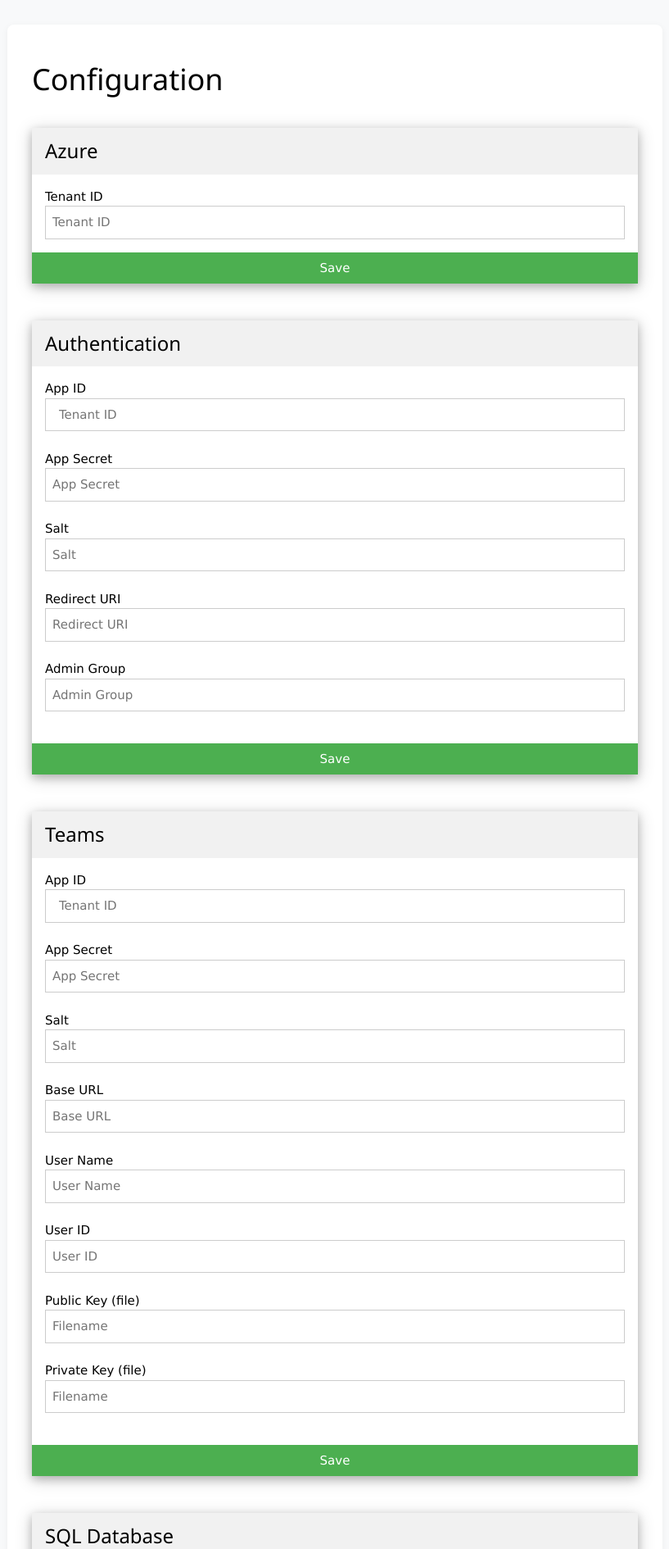
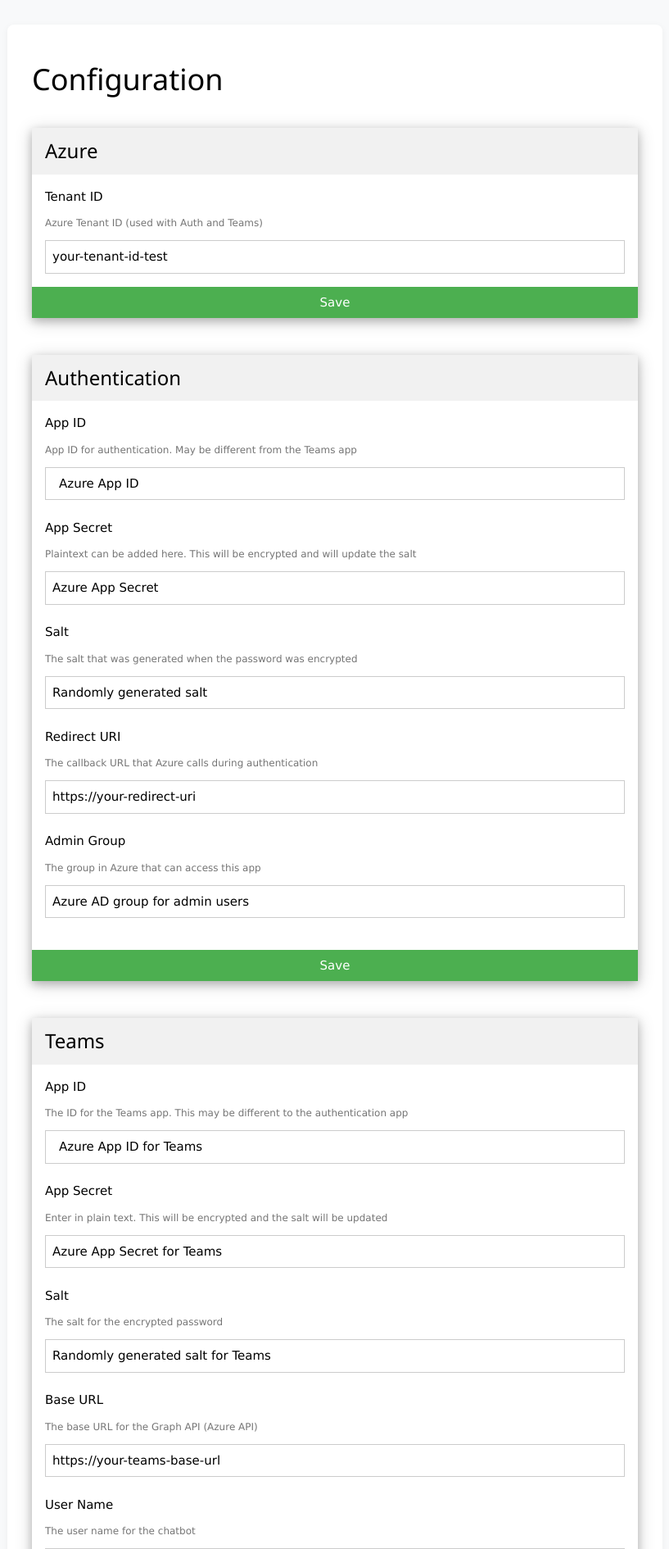
Before and after one commit to LukeRoberson/Web-Service, a Flask app: page /config in a window 1280 px wide. Shown: the part 55-1945 px from the top of the page at 82% size, without its empty margins (231-1048 px from the left). Run offline with Flask 3, Linux system fonts and the light colour scheme.

Commit message:
Added functionality to save and load configuration from a YAML file

```diff
--- a/main.py
+++ b/main.py
@@ -15,7 +15,7 @@
 import requests
 import os
 
-from config import PluginConfig
+from config import PluginConfig, GlobalConfig
 from alerts import AlertLogger
 
 
@@ -24,6 +24,11 @@
 
 # Initialise the logging module
 logger = AlertLogger()
+
+# Load the configuration
+print(Fore.YELLOW + "Loading configuration..." + Style.RESET_ALL)
+app_config = GlobalConfig()
+app_config.load_config()
 
 # Load the plugin configuration
 print()
@@ -85,7 +90,8 @@
 def config():
     return render_template(
         'config.html',
-        title="Config"
+        title="Config",
+        config=app_config.config,
     )
 
 
@@ -192,6 +198,49 @@
     )
 
 
+@app.route(
+    '/api/config',
+    methods=['PATCH']
+)
+def api_config():
+    """
+    API endpoint to manage global configuration.
+    Called by the UI when changes are made.
+
+    Returns:
+        JSON response indicating success.
+    """
+
+    # The body of the request
+    data = request.json
+
+    # Refresh the plugin list
+    app_config.load_config()
+
+    # PATCH is used to update config
+    if request.method == 'PATCH':
+        result = app_config.update_config(data)
+
+    # If this failed...
+    if not result:
+        return flask.jsonify(
+            {
+                'result': 'error',
+                'message': 'Failed to update configuration'
+            }
+        )
+
+    # If successful, recycle the workers to apply the changes
+    with open('/app/reload.txt', 'a'):
+        os.utime('/app/reload.txt', None)
+
+    return flask.jsonify(
+        {
+            'result': 'success'
+        }
+    )
+
+
 @app.route('/api/webhook', methods=['POST'])
 def api_webhook():
     """
--- a/templates/config.html
+++ b/templates/config.html
@@ -15,7 +15,64 @@
 -->
 
 {% extends "base.html" %}
+
+
 {% block content %}
+
+<script>
+function saveConfig(formId) {
+    const form = document.getElementById(formId);
+    const formData = new FormData(form);
+    const data = {};
+
+    let category = "";
+    if (formId === "azure-form") {
+        category = "azure";
+    } else if (formId === "auth-form") {
+        category = "authentication";
+    } else if (formId === "teams-form") {
+        category = "teams";
+    } else if (formId === "sql-form") {
+        category = "sql";
+    } else if (formId === "web-form") {
+        category = "web";
+    }
+
+    // Convert FormData to a plain object
+    formData.forEach((value, key) => {
+        // For checkboxes, set true/false
+        const input = form.elements[key];
+        if (input && input.type === "checkbox") {
+            data[key] = input.checked;
+        } else {
+            data[key] = value;
+        }
+    });
+    data.category = category;
+
+    // Explicitly set web_debug (even if unchecked)
+    if (formId === "web-form") {
+        const debugCheckbox = form.elements['web_debug'];
+        data['web_debug'] = debugCheckbox ? debugCheckbox.checked : false;
+    }
+
+    fetch('/api/config', {
+        method: 'PATCH',
+        headers: {
+            'Content-Type': 'application/json'
+        },
+        body: JSON.stringify(data)
+    })
+    .then(response => {
+        if (response.ok) {
+            alert('Configuration saved!');
+        } else {
+            alert('Failed to save configuration.');
+        }
+    });
+}
+</script>
+
 <h1>Configuration</h1>
 </br>
 
@@ -32,14 +89,16 @@
         <h3>Azure</h3>
     </header>
 
-    <form class="w3-container w3-padding-16">
+    <form id="azure-form" class="w3-container w3-padding-16">
         <!-- Tenant ID - String -->
         <label>Tenant ID</label>
-        <input class="w3-input w3-border" type="text" placeholder="Tenant ID" name="tenant_id" required>
+        <p class="w3-small w3-text-grey">Azure Tenant ID (used with Auth and Teams)</p>
+        <input class="w3-input w3-border" type="text" name="tenant_id"
+            value="{{ config['azure']['tenant-id'] if config['azure']['tenant-id'] is defined else '' }}" required>
     </form>
 
     <!-- Save button -->
-    <button class="w3-button w3-green w3-block" name="azure_save">Save</button>
+    <button class="w3-button w3-green w3-block" name="azure_save" onclick="saveConfig('azure-form')">Save</button>
 </div>
 </br></br>
 
@@ -61,35 +120,45 @@
         <h3>Authentication</h3>
     </header>
 
-    <form class="w3-container w3-padding-16">
+    <form id="auth-form" class="w3-container w3-padding-16">
         <!-- App ID - String -->
         <label>App ID</label>
-        <input class="w3-input w3-border w3-padding" type="text" placeholder="Tenant ID" name="auth_app_id" required>
+        <p class="w3-small w3-text-grey">App ID for authentication. May be different from the Teams app</p>
+        <input class="w3-input w3-border w3-padding" type="text" name="auth_app_id"
+            value="{{ config['authentication']['app-id'] if config['authentication']['app-id'] is defined else '' }}" required>
         <br>
 
         <!-- App Secret - The secret for the azure app - This gets encrypted -->
         <label>App Secret</label>
-        <input class="w3-input w3-border" type="text" placeholder="App Secret" name="auth_app_secret" required>
+        <p class="w3-small w3-text-grey">Plaintext can be added here. This will be encrypted and will update the salt</p>
+        <input class="w3-input w3-border" type="text" placeholder="App Secret" name="auth_app_secret"
+            value="{{ config['authentication']['app-secret'] if config['authentication']['app-secret'] is defined else '' }}" required>
         <br>
 
         <!-- Salt - The salt for the encrypted secret -->
         <label>Salt</label>
-        <input class="w3-input w3-border" type="text" placeholder="Salt" name="auth_salt">
+        <p class="w3-small w3-text-grey">The salt that was generated when the password was encrypted</p>
+        <input class="w3-input w3-border" type="text" name="auth_salt"
+            value="{{ config['authentication']['salt'] if config['authentication']['salt'] is defined else '' }}">
         <br>
 
         <!-- Redirect URI - The URL to redirect to after authentication -->
         <label>Redirect URI</label>
-        <input class="w3-input w3-border" type="text" placeholder="Redirect URI" name="auth_redirect_uri" required>
+        <p class="w3-small w3-text-grey">The callback URL that Azure calls during authentication</p>
+        <input class="w3-input w3-border" type="text" name="auth_redirect_uri"
+            value="{{ config['authentication']['redirect-uri'] if config['authentication']['redirect-uri'] is defined else '' }}" required>
         <br>
 
         <!-- Admin Group - The Azure group ID for admin users -->
         <label>Admin Group</label>
-        <input class="w3-input w3-border" type="text" placeholder="Admin Group" name="auth_admin_group" required>
+        <p class="w3-small w3-text-grey">The group in Azure that can access this app</p>
+        <input class="w3-input w3-border" type="text" name="auth_admin_group"
+            value="{{ config['authentication']['admin-group'] if config['authentication']['admin-group'] is defined else '' }}" required>
         <br>
     </form>
 
     <!-- Save button -->
-    <button class="w3-button w3-green w3-block" name="auth_save">Save</button>
+    <button class="w3-button w3-green w3-block" name="auth_save" onclick="saveConfig('auth-form')">Save</button>
 </div>
 </br></br>
 
@@ -114,50 +183,66 @@
         <h3>Teams</h3>
     </header>
 
-    <form class="w3-container w3-padding-16">
+    <form id="teams-form" class="w3-container w3-padding-16">
         <!-- App ID -->
         <label>App ID</label>
-        <input class="w3-input w3-border w3-padding" type="text" placeholder="Tenant ID" name="teams_app_id">
+        <p class="w3-small w3-text-grey">The ID for the Teams app. This may be different to the authentication app</p>
+        <input class="w3-input w3-border w3-padding" type="text" name="teams_app_id"
+            value="{{ config['teams']['app-id'] if config['teams']['app-id'] is defined else '' }}">
         <br>
 
         <!-- App Secret - The secret for the azure app - This gets encrypted -->
         <label>App Secret</label>
-        <input class="w3-input w3-border" type="text" placeholder="App Secret" name="teams_app_secret">
+        <p class="w3-small w3-text-grey">Enter in plain text. This will be encrypted and the salt will be updated</p>
+        <input class="w3-input w3-border" type="text" name="teams_app_secret"
+            value="{{ config['teams']['app-secret'] if config['teams']['app-secret'] is defined else '' }}">
         <br>
 
         <!-- Salt - The salt for the encrypted secret -->
         <label>Salt</label>
-        <input class="w3-input w3-border" type="text" placeholder="Salt" name="teams_salt">
+        <p class="w3-small w3-text-grey">The salt for the encrypted password</p>
+        <input class="w3-input w3-border" type="text" name="teams_salt"
+            value="{{ config['teams']['salt'] if config['teams']['salt'] is defined else '' }}">
         <br>
 
         <!-- Base URL - The base URL for the API -->
         <label>Base URL</label>
-        <input class="w3-input w3-border" type="text" placeholder="Base URL" name="teams_base_url">
+        <p class="w3-small w3-text-grey">The base URL for the Graph API (Azure API)</p>
+        <input class="w3-input w3-border" type="text" name="teams_base_url"
+            value="{{ config['teams']['base-url'] if config['teams']['base-url'] is defined else '' }}">
         <br>
 
         <!-- User Name - The user name of the chat bot -->
         <label>User Name</label>
-        <input class="w3-input w3-border" type="text" placeholder="User Name" name="teams_user_name">
+        <p class="w3-small w3-text-grey">The user name for the chatbot</p>
+        <input class="w3-input w3-border" type="text" name="teams_user_name"
+            value="{{ config['teams']['user'] if config['teams']['user'] is defined else '' }}">
         <br>
 
         <!-- User ID - The chat bot's ID in Azure -->
         <label>User ID</label>
-        <input class="w3-input w3-border" type="text" placeholder="User ID" name="teams_user_id">
+        <p class="w3-small w3-text-grey">The chat bot's user ID in Azure</p>
+        <input class="w3-input w3-border" type="text" name="teams_user_id"
+            value="{{ config['teams']['user-id'] if config['teams']['user-id'] is defined else '' }}">
         <br>
 
         <!-- Public Key - Public Key file for chats -->
         <label>Public Key (file)</label>
-        <input class="w3-input w3-border" type="text" placeholder="Filename" name="teams_public_key">
+        <p class="w3-small w3-text-grey">The filename for the public key. Used when sending/receiving messages</p>
+        <input class="w3-input w3-border" type="text" name="teams_public_key"
+            value="{{ config['teams']['public-key'] if config['teams']['public-key'] is defined else '' }}">
         <br>
 
         <!-- Private Key - Private Key file for chats -->
         <label>Private Key (file)</label>
-        <input class="w3-input w3-border" type="text" placeholder="Filename" name="teams_private_key">
+        <p class="w3-small w3-text-grey">The filename for the private key. Corresponds to the public key</p>
+        <input class="w3-input w3-border" type="text" name="teams_private_key"
+            value="{{ config['teams']['private-key'] if config['teams']['private-key'] is defined else '' }}">
         <br>
     </form>
 
     <!-- Save button -->
-    <button class="w3-button w3-green w3-block" name="teams_save">Save</button>
+    <button class="w3-button w3-green w3-block" name="teams_save" onclick="saveConfig('teams-form')">Save</button>
 </div>
 </br></br>
 
@@ -181,40 +266,52 @@
         <h3>SQL Database</h3>
     </header>
 
-    <form class="w3-container w3-padding-16">
+    <form id="sql-form" class="w3-container w3-padding-16">
         <!-- Server -->
         <label>Server</label>
-        <input class="w3-input w3-border w3-padding" type="text" placeholder="my_server" name="sql_server">
+        <p class="w3-small w3-text-grey">SQL server name</p>
+        <input class="w3-input w3-border w3-padding" type="text" name="sql_server"
+            value="{{ config['sql']['server'] if config['sql']['server'] is defined else '' }}">
         <br>
 
         <!-- Port -->
         <label>Port</label>
-        <input class="w3-input w3-border w3-padding" type="text" placeholder="1433" name="sql_port">
+        <p class="w3-small w3-text-grey">SQL server port</p>
+        <input class="w3-input w3-border w3-padding" type="text" name="sql_port"
+            value="{{ config['sql']['port'] if config['sql']['port'] is defined else '' }}">
         <br>
 
         <!-- Database -->
         <label>Database</label>
-        <input class="w3-input w3-border w3-padding" type="text" placeholder="my_database" name="sql_database">
+        <p class="w3-small w3-text-grey">Database name</p>
+        <input class="w3-input w3-border w3-padding" type="text" name="sql_database"
+            value="{{ config['sql']['database'] if config['sql']['database'] is defined else '' }}">
         <br>
 
         <!-- Username (Service Account) -->
         <label>Username</label>
-        <input class="w3-input w3-border w3-padding" type="text" placeholder="sa_username" name="sql_username">
+        <p class="w3-small w3-text-grey">Service Account that can access the database</p>
+        <input class="w3-input w3-border w3-padding" type="text" name="sql_username"
+            value="{{ config['sql']['username'] if config['sql']['username'] is defined else '' }}">
         <br>
 
         <!-- Password - This will be encrypted -->
         <label>Password</label>
-        <input class="w3-input w3-border w3-padding" type="text" placeholder="my password" name="sql_password">
+        <p class="w3-small w3-text-grey">Enter in plain text. This will be encrypted and the salt will be updated</p>
+        <input class="w3-input w3-border w3-padding" type="text" name="sql_password"
+            value="{{ config['sql']['password'] if config['sql']['password'] is defined else '' }}">
         <br>
 
         <!-- Salt - Goes with encrypted password -->
         <label>Salt</label>
-        <input class="w3-input w3-border w3-padding" type="text" placeholder="salt" name="sql_salt">
+        <p class="w3-small w3-text-grey">The salt corresponding to the encrypted password</p>
+        <input class="w3-input w3-border w3-padding" type="text" name="sql_salt"
+            value="{{ config['sql']['salt'] if config['sql']['salt'] is defined else '' }}">
         <br>
     </form>
 
     <!-- Save button -->
-    <button class="w3-button w3-green w3-block" name="sql_save">Save</button>
+    <button class="w3-button w3-green w3-block" name="sql_save" onclick="saveConfig('sql-form')">Save</button>
 </div>
 </br></br>
 
@@ -232,14 +329,16 @@
         <h3>Web Interface</h3>
     </header>
 
-    <form class="w3-container w3-padding-16">
+    <form id="web-form" class="w3-container w3-padding-16">
         <!-- Debug mode - True or False -->
-        <label>Flask Debug Mode</label>
-        <input class="w3-check" type="checkbox" name="web_debug">
+        <label>Debug Mode</label>
+        <p class="w3-small w3-text-grey">Enables additional terminal messages</p>
+        <input class="w3-check" type="checkbox" name="web_debug"
+            {% if config['web']['debug'] %}checked{% endif %}>
     </form>
 
     <!-- Save button -->
-    <button class="w3-button w3-green w3-block" name="web_save">Save</button>
+    <button class="w3-button w3-green w3-block" name="web_save" onclick="saveConfig('web-form')">Save</button>
 </div>
 </br></br>
 {% endblock %}
```
Also changed, not shown: config.py (+311 -0 lines), config/global.yaml (+22 -50 lines).
